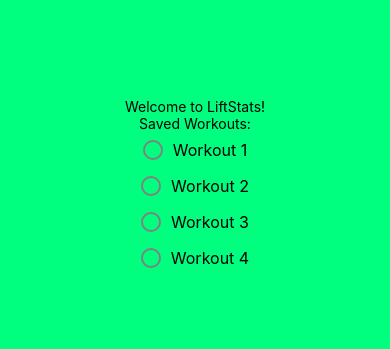
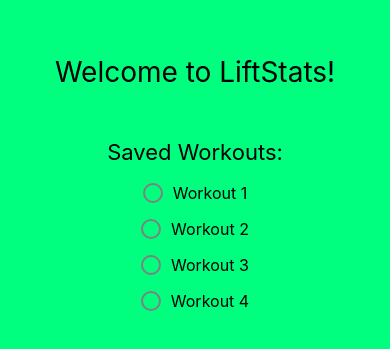
Before and after one commit to Mastt0/LiftStats, a React Native app: screen / in a window 390 px wide. Shown: the part 235-584 px from the top of the page. Built offline with nearby package versions, Linux system fonts and the light colour scheme.

Commit message:
More style changes

```diff
--- a/App.js
+++ b/App.js
@@ -33,8 +33,8 @@
 
   return (
     <View style={styles.container}>
-      <Text>Welcome to LiftStats!</Text>
-      <Text>Saved Workouts:</Text>
+      <Text style={styles.heading}>Welcome to LiftStats!</Text>
+      <Text style={styles.subheading}>Saved Workouts:</Text>
       <RadioButton
         label="Workout 1"
         selected={selectedWorkout === "Workout 1"}
@@ -90,4 +90,12 @@
   radioButtonLabel: {
     fontSize: 16,
   },
+  heading: {
+    fontSize: 28,
+    marginBottom: 50,
+  },
+  subheading: {
+    fontSize: 22,
+    marginBottom: 10,
+  },
 });
```
